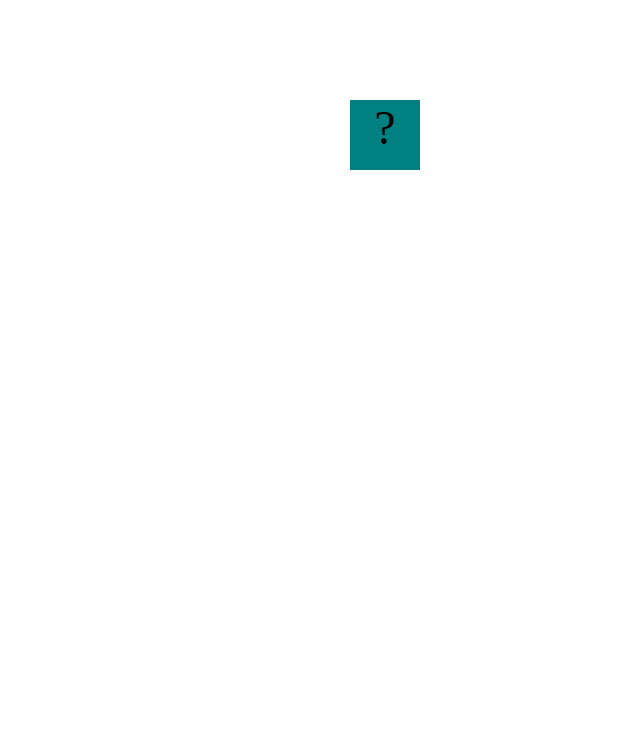
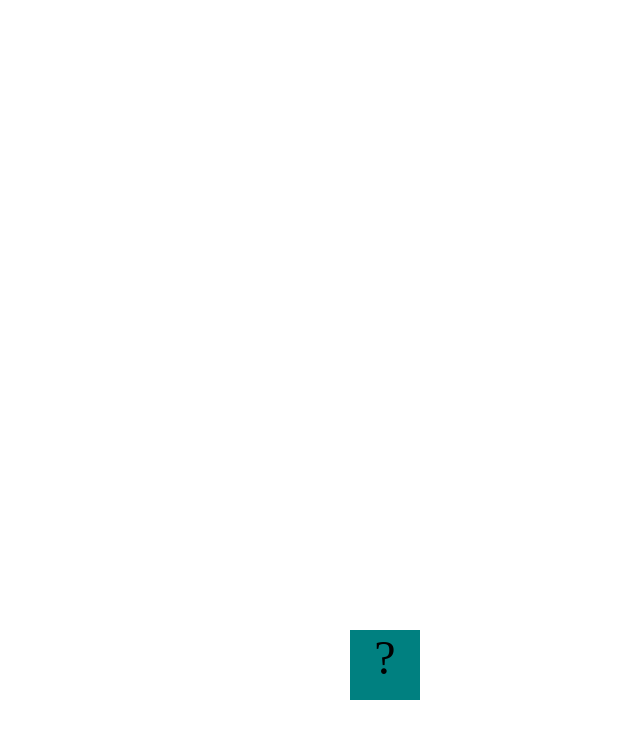
Before and after one commit to wheezeeus/wheezeeus.github.io, a plain HTML site: page fsd-projects/bouncing-box/index.html in a window 1280 px wide. Shown: the whole page, without its empty margins (640-1280 px from the left). Drawn offline with Linux system fonts and the light colour scheme.

Commit message:
Completed bouncing box

```diff
--- a/fsd-projects/bouncing-box/index.html
+++ b/fsd-projects/bouncing-box/index.html
@@ -2,7 +2,8 @@
 <html>
   <head>
     <meta charset="utf-8" />
-    <title>Bouncing Box</title>
+    <title>awesome bouncing box</title>
+    <link rel="icon" type="image/x-icon" href="https://encrypted-tbn0.gstatic.com/images?q=tbn:ANd9GcTAfG_8O8IENGApudWek4YoneEr5dA8akdxlA&s">
     <script src="jquery.min.js"></script>
     <style>
       .box {
@@ -42,7 +43,7 @@
         var box = jQuery(".box"); // reference to the HTML .box element
         var board = jQuery(".board"); // reference to the HTML .board element
         var boardWidth = board.width(); // the maximum X-Coordinate of the screen
-
+        var boardHeight = board.height();
         // update the boardWidth variable when the window is resized
         jQuery(window).on("resize", function () {
           boardWidth = board.width();
@@ -55,8 +56,9 @@
         box.on("click", handleBoxClick);
 
         // moves the Box to a new position on the screen along the X-Axis
-        function moveBoxTo(newPositionX) {
+        function moveBoxTo(newPositionX, newPositionY) {
           box.css("left", newPositionX);
+          box.css("top", newPositionY);
         }
 
         // changes the text displayed on the Box
@@ -70,8 +72,10 @@
 
         // TODO 2 - Variable declarations
         var positionX = 0;
+        var positionY = 0
         var points = 0;
-        var speed = 10;
+        var speedX = 10;
+        var speedY = 10;
 
 
 
@@ -81,14 +85,21 @@
          * If the box drifts off the screen, turn it around!
          */
         function update() {
-          moveBoxTo(positionX);
-          positionX += speed;
+          moveBoxTo(positionX, positionY);
+          positionX += speedX;
+          positionY += speedY;
           if (positionX > boardWidth) {
-            speed *= -1
+            speedX *= -1
+          }
+          else if (positionX < 0) {
+            speedX *= -1
           }
 
-          else if (positionX < 0) {
-            speed *= -1
+          if (positionY > boardHeight) {
+            speedY *= -1
+          }
+          else if (positionY < 0) {
+            speedY *= -1
           }
 
 
@@ -98,14 +109,17 @@
          * This Function will be called each time the box is clicked.
          * Each time it is called, it should perform each of the following actions:
          * - increase the points total
-         * - increase the speed
+         * - increase the speedX
          * - move the box to the left side of the screen.
          */
         function handleBoxClick() {
           positionX = 0;
+          positionY = 0;
           points ++;
-          speed = 3 * points + 10;
           changeBoxText(points);
+          speedX = 4 * points + 10;
+          speedy = 5 * points + 10;
+
 
 
 
```
